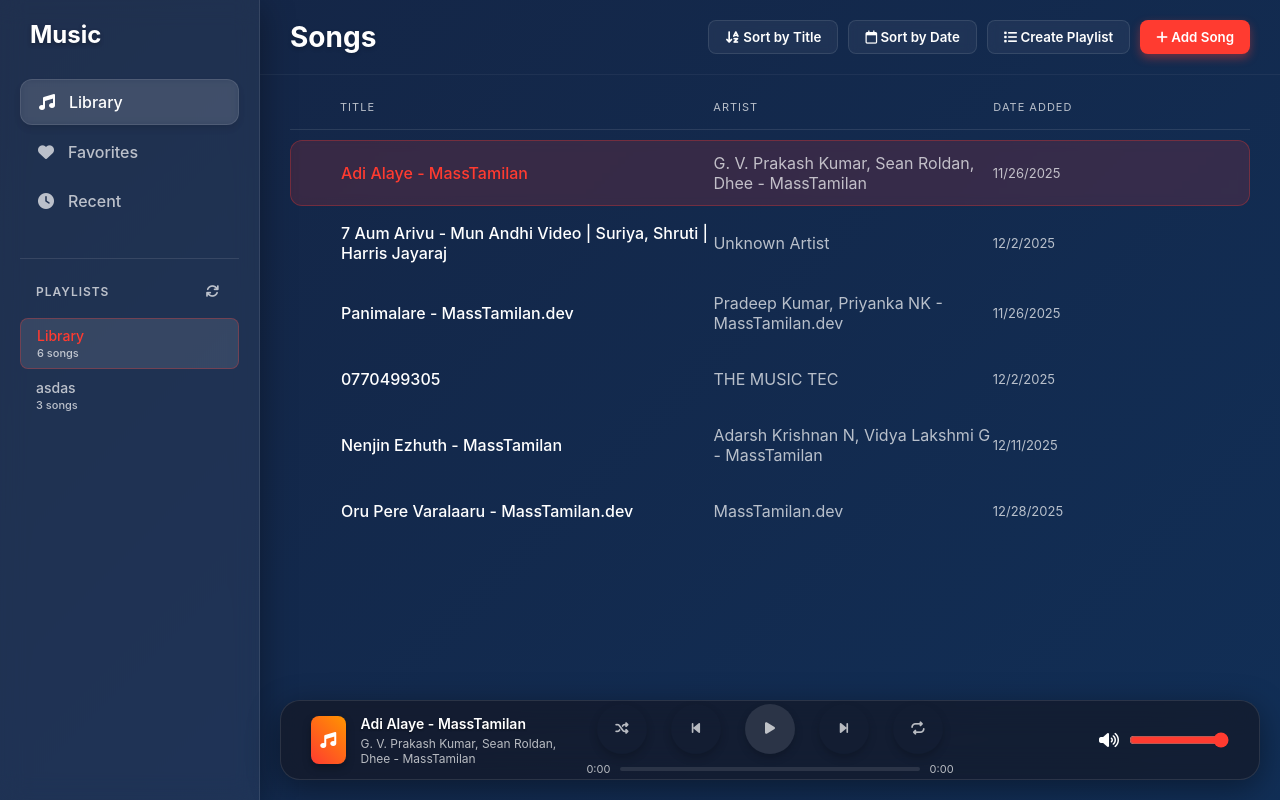
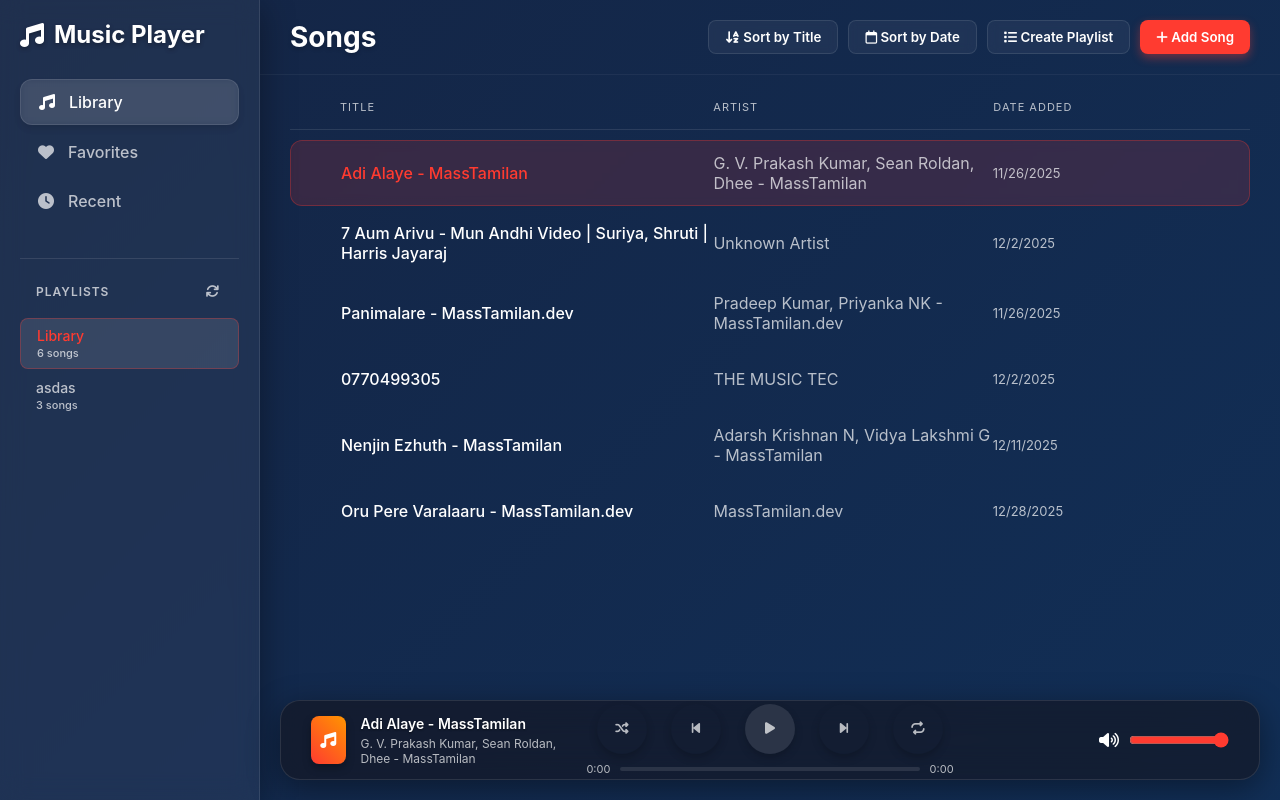
Before and after one commit to RISLAN-MOH-TM/music-player-DSA, a Flask app: page / in a window 1280 px wide. Run offline with Flask 3, Linux system fonts and the light colour scheme.

Commit message:
Add music icon to app title in index.html

```diff
--- a/templates/index.html
+++ b/templates/index.html
@@ -12,7 +12,7 @@
 <body>
     <div class="sidebar">
         <div class="app-title">
-            <i class=></i> Music
+           <i class="fa-solid fa-music"></i> Music Player
         </div>
         <ul class="nav-menu">
             <li class="nav-item active" id="library-nav">
```
